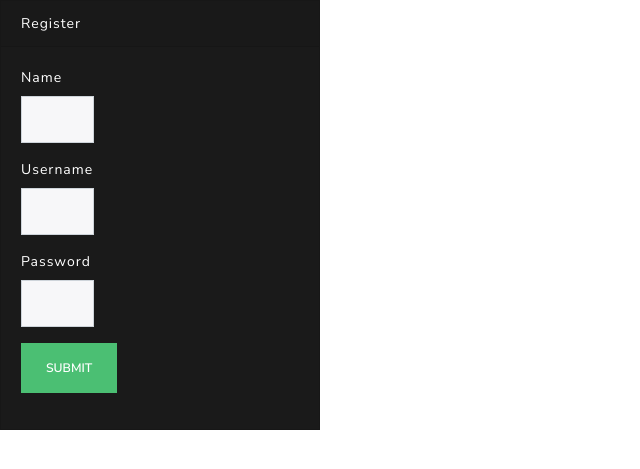
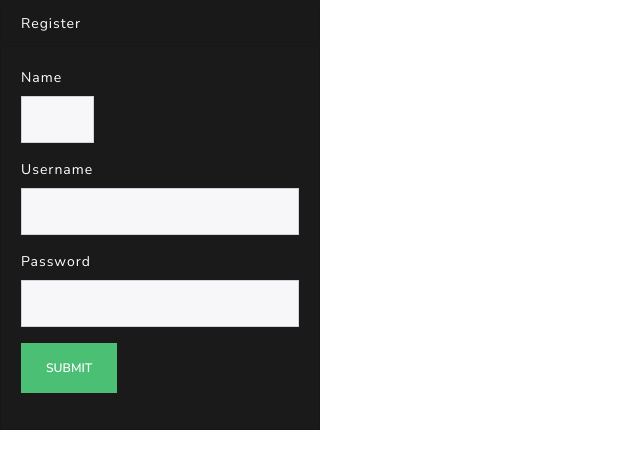
Before and after one commit to brooman/fake-news, a PHP site: page /admin/register.php in a window 1280 px wide. Shown: the part 89-558 px from the top of the page, without its empty margins (0-640 px from the left). Run offline with PHP 8.4, Linux system fonts and the light colour scheme.

Commit message:
Removed 3 more classes that missed last commit. Whoops

```diff
--- a/views/components/registerform.php
+++ b/views/components/registerform.php
@@ -9,19 +9,19 @@
                 </div>
             </div>
             <div class="form-group row">
-                <div class="col-sm-12 col-md-4">
+                <div class="col-sm-12">
                     <label for="username">Username</label>
                     <input id="username" name="username" type="text" class="form-control here" required="required">
                 </div>
             </div>
             <div class="form-group row">
-                <div class="col-sm-12 col-md-4">
+                <div class="col-sm-12">
                     <label for="Password">Password</label>
                     <input id="Password" name="Password" type="text" class="form-control here" required="required">
                 </div>
             </div>
             <div class="form-group row">
-                <div class="col-sm-12 col-md-4">
+                <div class="col-sm-12">
                     <button name="submit" type="submit" class="btn btn-success">Submit</button>
                 </div>
             </div>
```
